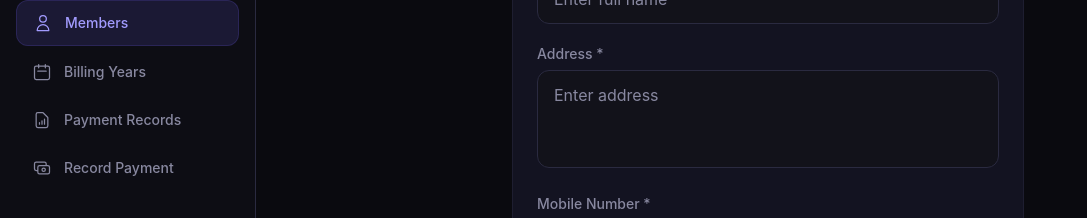
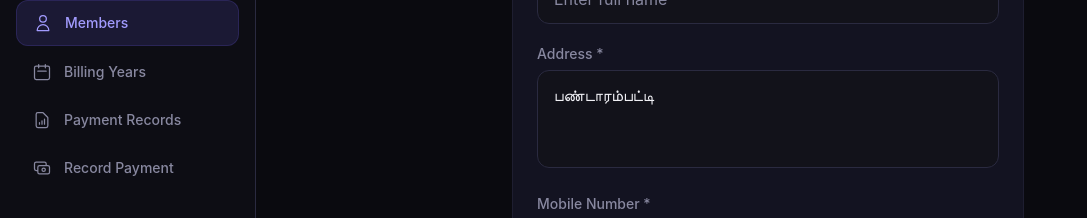
Before and after one commit to tishbian-meshach/trinity-billing, a Next.js app: page /members/new in a window 1280 px wide. Shown: the part 201-419 px from the top of the page, without its empty margins (0-1087 px from the left). Built offline with nearby package versions, Linux system fonts and the light colour scheme; no server answers; the database is empty.

Commit message:
Set default address to 'பண்டாரம்பட்டி' in add member form
Co-authored-by: tishbian-meshach <117526272+tishbian-meshach@users.noreply.github.com>

```diff
--- a/src/app/members/new/page.tsx
+++ b/src/app/members/new/page.tsx
@@ -101,6 +101,7 @@ function NewMemberForm() {
               rows={3}
               required
               className="resize-none"
+              defaultValue="பண்டாரம்பட்டி"
             />
           </div>
 
```
Also changed, not shown: 1 other file (tests, documents, lock files or other folders).
